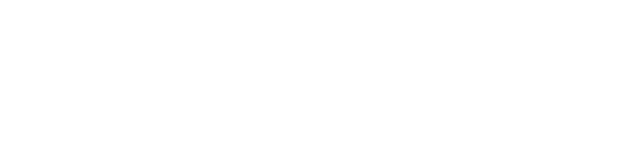
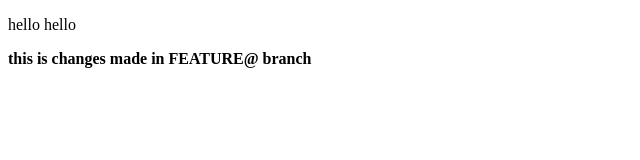
Before and after one commit to Stiffy-timmy/localrepo, a plain HTML site: page index.html in a window 1280 px wide. Shown: the whole page, without its empty margins (0-640 px from the left). Drawn offline with Linux system fonts and the light colour scheme.

Commit message:
feature2 added

```diff
--- a/index.html
+++ b/index.html
@@ -6,6 +6,8 @@
     <title>Document</title>
 </head>
 <body>
+    <p>hello hello</p>
+    <p><b>this is changes made in FEATURE@ branch</b></p>
 
 </body>
 </html>
```
